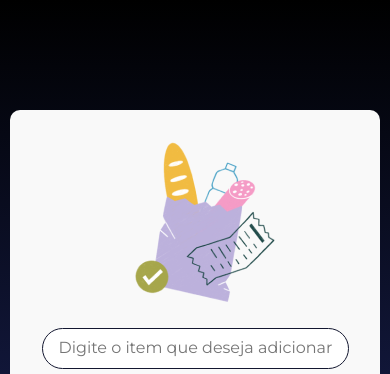
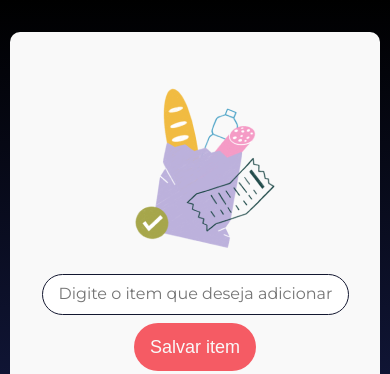
Before and after one commit to bruninlins/Lista-de-compras, a plain HTML site: page index.html in a window 390 px wide. Shown: the top 374 px of the page. Drawn offline with nearby package versions, Linux system fonts and the light colour scheme; a web font is replaced by a local one.

Commit message:
correção de responsividade

```diff
--- a/style.css
+++ b/style.css
@@ -23,8 +23,8 @@ body {
   display: flex;
   flex-direction: column;
   align-items: center;
-  margin-top: -5em;
-  margin-bottom: 5em;
+/*   margin-top: -5em;
+  margin-bottom: 5em; */
 }
 
 main {
@@ -162,20 +162,19 @@ ul {
 
   body{
     height: 100vh;
-    width: 100vw;
     display: flex;
     flex-direction: column;
     align-items: center;
-    padding-top: 2em;
-    padding-bottom: 1em;
+    margin: 2em 0 2em 0;
+
   }
 
   main{
-    padding: 2em;
     margin: auto 0;
-    height: auto;
+    height: 100vh;
     width: 95%;
     overflow-y: scroll;
+    padding: auto 0;
   }
 
 }
```
